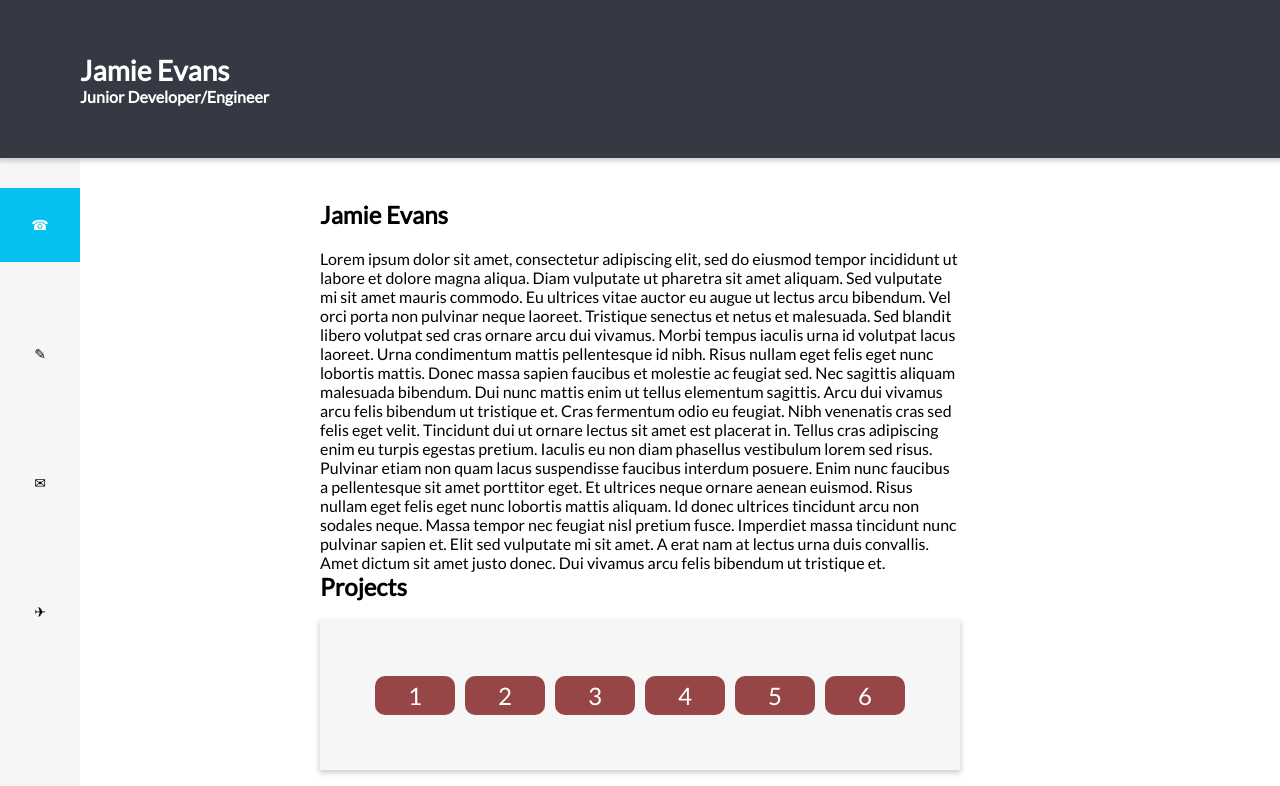
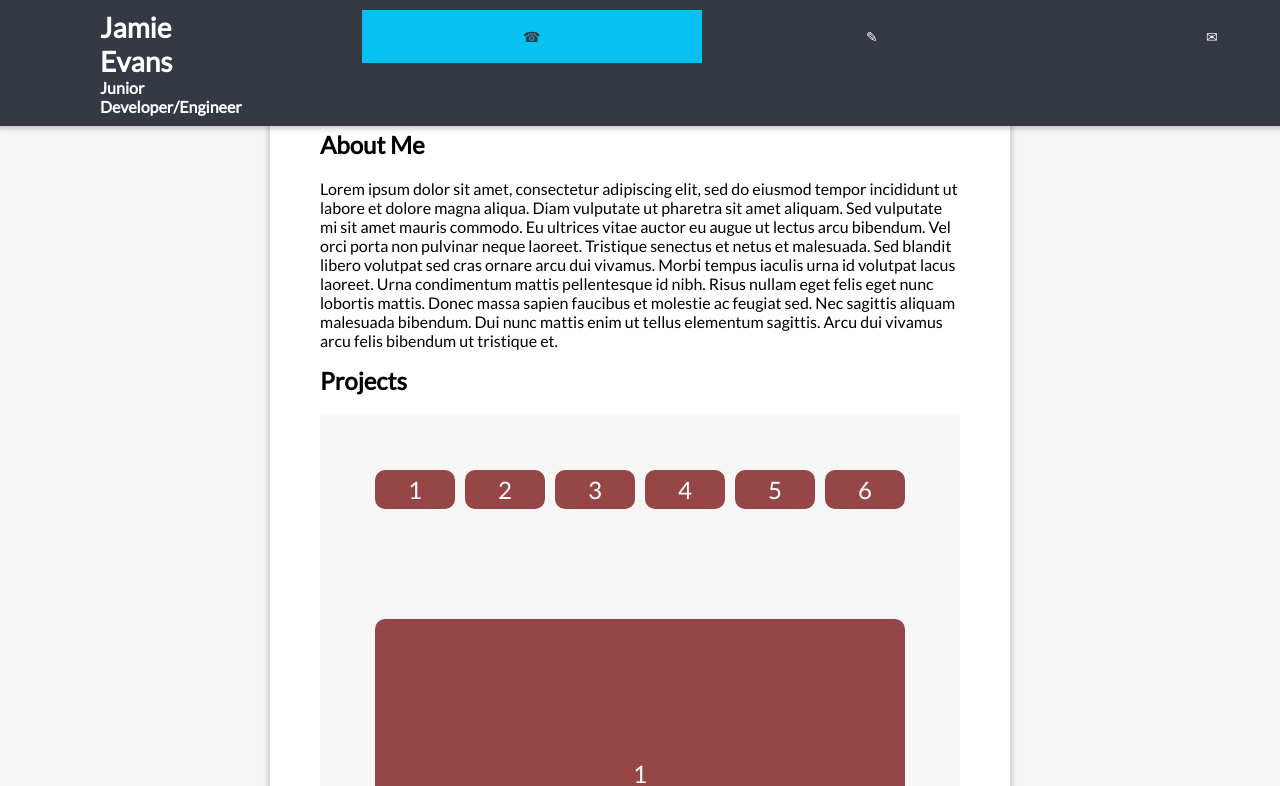
Before and after one commit to jamieevans96/Portfolio, a plain HTML site: page index.html in a window 1280 px wide. Shown: the top 786 px of the page. Drawn offline with Linux system fonts and the light colour scheme.

Commit message:
top nav alteration

```diff
--- a/index.html
+++ b/index.html
@@ -9,9 +9,11 @@
 </head>
 <body>
     <nav>
+        <div class='navitems'>
+            <div>
                 <h1>Jamie Evans</h1>
                 <h4>Junior Developer/Engineer</h4>
-    </nav>
+            </div>
 
             <ul id='ul'>
                 <li><div>☎</div></li>
@@ -19,14 +21,12 @@
                 <li><div>✉</div></li>
                 <li><div>✈</div></li>
             </ul>
+        </div>
+    </nav>
 
     <div class='content'>
-        <h2>Jamie Evans</h2>
-        <div>Lorem ipsum dolor sit amet, consectetur adipiscing elit, sed do eiusmod tempor incididunt ut labore et dolore magna aliqua. Diam vulputate ut pharetra sit amet aliquam. Sed vulputate mi sit amet mauris commodo. Eu ultrices vitae auctor eu augue ut lectus arcu bibendum. Vel orci porta non pulvinar neque laoreet. Tristique senectus et netus et malesuada. Sed blandit libero volutpat sed cras ornare arcu dui vivamus. Morbi tempus iaculis urna id volutpat lacus laoreet. Urna condimentum mattis pellentesque id nibh. Risus nullam eget felis eget nunc lobortis mattis. Donec massa sapien faucibus et molestie ac feugiat sed. Nec sagittis aliquam malesuada bibendum. Dui nunc mattis enim ut tellus elementum sagittis. Arcu dui vivamus arcu felis bibendum ut tristique et. Cras fermentum odio eu feugiat.
-
-        Nibh venenatis cras sed felis eget velit. Tincidunt dui ut ornare lectus sit amet est placerat in. Tellus cras adipiscing enim eu turpis egestas pretium. Iaculis eu non diam phasellus vestibulum lorem sed risus. Pulvinar etiam non quam lacus suspendisse faucibus interdum posuere. Enim nunc faucibus a pellentesque sit amet porttitor eget. Et ultrices neque ornare aenean euismod. Risus nullam eget felis eget nunc lobortis mattis aliquam. Id donec ultrices tincidunt arcu non sodales neque. Massa tempor nec feugiat nisl pretium fusce. Imperdiet massa tincidunt nunc pulvinar sapien et. Elit sed vulputate mi sit amet. A erat nam at lectus urna duis convallis. Amet dictum sit amet justo donec. Dui vivamus arcu felis bibendum ut tristique et.</div>
-
-
+        <h2>About Me</h2>
+        <p>Lorem ipsum dolor sit amet, consectetur adipiscing elit, sed do eiusmod tempor incididunt ut labore et dolore magna aliqua. Diam vulputate ut pharetra sit amet aliquam. Sed vulputate mi sit amet mauris commodo. Eu ultrices vitae auctor eu augue ut lectus arcu bibendum. Vel orci porta non pulvinar neque laoreet. Tristique senectus et netus et malesuada. Sed blandit libero volutpat sed cras ornare arcu dui vivamus. Morbi tempus iaculis urna id volutpat lacus laoreet. Urna condimentum mattis pellentesque id nibh. Risus nullam eget felis eget nunc lobortis mattis. Donec massa sapien faucibus et molestie ac feugiat sed. Nec sagittis aliquam malesuada bibendum. Dui nunc mattis enim ut tellus elementum sagittis. Arcu dui vivamus arcu felis bibendum ut tristique et.</p>
 
         <h2>Projects</h2>
         <div class='container'>
@@ -36,7 +36,7 @@
             <div class='item'>4</div>
             <div class='item'>5</div>
             <div class='item'>6</div>
-        </div><br>
+        </div>
         <div class='altContainer'>
             <div class='altItem'>1</div>
         </div>
--- a/script.js
+++ b/script.js
@@ -23,43 +23,37 @@ ul.append(highlight);
 
 function checkSlide(e) {
   if (window.scrollY >= 0) {
-        highlight.style.top = nav[0].offsetTop + 'px';
-        nav[0].style.color = '#fff'
+      highlight.style.left = nav[0].offsetLeft - 120 + 'px';
+      nav[0].style.color = '#343943'
 
-        nav[1].style.color = '#000';
-        nav[2].style.color = '#000';
-        nav[3].style.color = '#000';
+      nav[1].style.color = '#fff';
+      nav[2].style.color = '#fff';
+      nav[3].style.color = '#fff';
   };
   if (window.scrollY > 242) {
-        highlight.style.top = nav[1].offsetTop + 'px';
-        nav[1].style.color = '#fff'
+      highlight.style.left = nav[1].offsetLeft - 120 + 'px';
+      nav[1].style.color = '#343943'
 
-        nav[0].style.color = '#000';
-        nav[2].style.color = '#000';
-        nav[3].style.color = '#000';
+      nav[0].style.color = '#fff';
+      nav[2].style.color = '#fff';
+      nav[3].style.color = '#fff';
   };
   if (window.scrollY > 484) {
-        highlight.style.top = nav[2].offsetTop + 'px';
-        nav[2].style.color = '#fff'
+      highlight.style.left = nav[2].offsetLeft - 120 + 'px';
+      nav[2].style.color = '#343943'
 
-        nav[0].style.color = '#000';
-        nav[1].style.color = '#000';
-        nav[3].style.color = '#000';
+      nav[0].style.color = '#fff';
+      nav[1].style.color = '#fff';
+      nav[3].style.color = '#fff';
   };
   if (window.scrollY > 727) {
-        highlight.style.top = nav[3].offsetTop + 'px';
-        nav[3].style.color = '#fff'
+      highlight.style.left = nav[3].offsetLeft  - 120 + 'px';
+      nav[3].style.color = '#343943'
 
-        nav[0].style.color = '#000';
-        nav[1].style.color = '#000';
-        nav[2].style.color = '#000';
+      nav[0].style.color = '#fff';
+      nav[1].style.color = '#fff';
+      nav[2].style.color = '#fff';
   };
-    if (window.scrollY > 100) {
-        header.style.padding = '0';
-    }
-    if (window.scrollY < 100) {
-        header.style.padding = '30px 80px';
-    }
 }
 
 window.addEventListener('scroll', debounce(checkSlide));
--- a/style.css
+++ b/style.css
@@ -7,6 +7,7 @@ html {
 body {
     margin: 0;
     height: 200vh;
+    background: #f6f6f6;
 }
 
 h2 {
@@ -16,80 +17,90 @@ h2 {
 .content {
     margin: 0 auto;
     width: 50%;
-    padding-top: 200px;
+    padding: 130px 50px;
+    background: white;
+    box-shadow: 0 1px 5px 2px rgba(0,0,0,0.19);
 }
 
 /* Top Nav Styling */
 nav h1 {
     font-size: 28px;
-    margin-bottom: 0;
+    margin: 0;
 }
 
 nav h4 {
-    margin-top: 0;
+    margin: 0;
 }
 
 nav {
+    display: flex;
     position: fixed;
-    width: 100%;
+    width: 90%;
     background: #343943;
     z-index: 1;
     color: #fff;
     box-shadow: 0 1px 5px 2px rgba(0,0,0,0.19);
-    padding: 30px 80px;
-    transition: all 1s;
+    padding: 10px 100px;
+    transition: all 0.1s;
 }
 
-/* Side Nav Styling */
+.navitems {
+    display: flex;
+}
+
+li {
+    padding: 0 120px;
+    transition: all 0.1s;
+    color: #fff;
+}
+
+li:hover {
+    background: #f6f6f6;
+    color: #343943 !important;
+    cursor: pointer;
+}
+
+li div {
+    display: block;
+    text-align: center;
+    text-decoration: none;
+    font-size: 14px;
+    transition: all 0.1s;
+    line-height: 53px;
+    width: 100px;
+}
+
+.highlight {
+    transition: all 0.2s;
+    background: #05c0f1;
+    left: 0;
+    z-index: -1;
+    position: absolute;
+    width: 340px;
+    height: 53px;
+/*     box-shadow: inset 0 2px 5px 1px rgba(0,0,0,0.19); */
+}
+
 ul {
     list-style-type: none;
+    display: inline-flex;
+    padding-inline-start: 120px;
+    /* background: aliceblue; */
     margin: 0;
-    padding: 20vh 0;
+    /* padding: 20vh 0;
     overflow: hidden;
     position: fixed;
     width: 80px;
     height: 100vh;
     background: #f6f6f6;
     transition: width 0.2s;
-    color: white;
+    color: white; */
     /* box-shadow: 0 2px 5px 2px rgba(0,0,0,0.19); */
 }
-/*
-ul:hover {
+
+/* ul:hover {
     width: 160px;
 } */
-
-li div:hover {
-    background: #343943;
-    color: #fff !important;
-    cursor: pointer;
-}
-
-li div {
-    display: block;
-    text-align: center;
-    padding: 28px 16px;
-    text-decoration: none;
-    font-size: 14px;
-    color: #343943;
-    transition: all 0.1s;
-}
-
-li {
-    padding: 28px 0;
-}
-
-.highlight {
-    transition: all 0.2s;
-    top: 120px;
-    background: #05c0f1;
-    left: 0;
-    z-index: -1;
-    position: absolute;
-    width: 100%;
-    height: 74px;
-/*     box-shadow: inset 0 2px 5px 1px rgba(0,0,0,0.19); */
-}
 
 /* Projects Area Styling */
 .container {
@@ -97,7 +108,6 @@ li {
     background-color: #f6f6f6;
     padding: 50px;
     margin: 0 auto;
-    box-shadow: 0 2px 5px 1px rgba(0,0,0,0.19);
 }
 
 .altContainer {
@@ -105,7 +115,6 @@ li {
     background-color: #f6f6f6;
     padding: 50px;
     margin: 0 auto;
-    box-shadow: 0 2px 5px 1px rgba(0,0,0,0.19);
 }
 
 .altItem {
```
Lines whose indentation alone changed are shown as unchanged.
